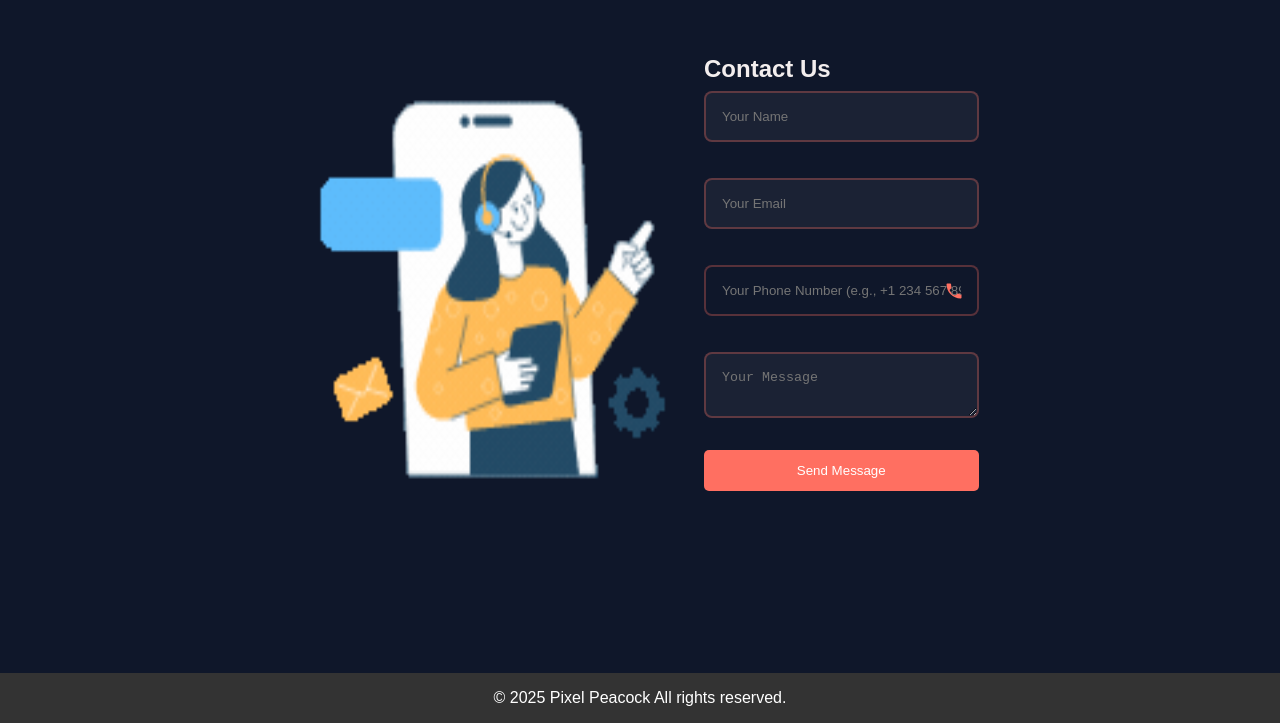
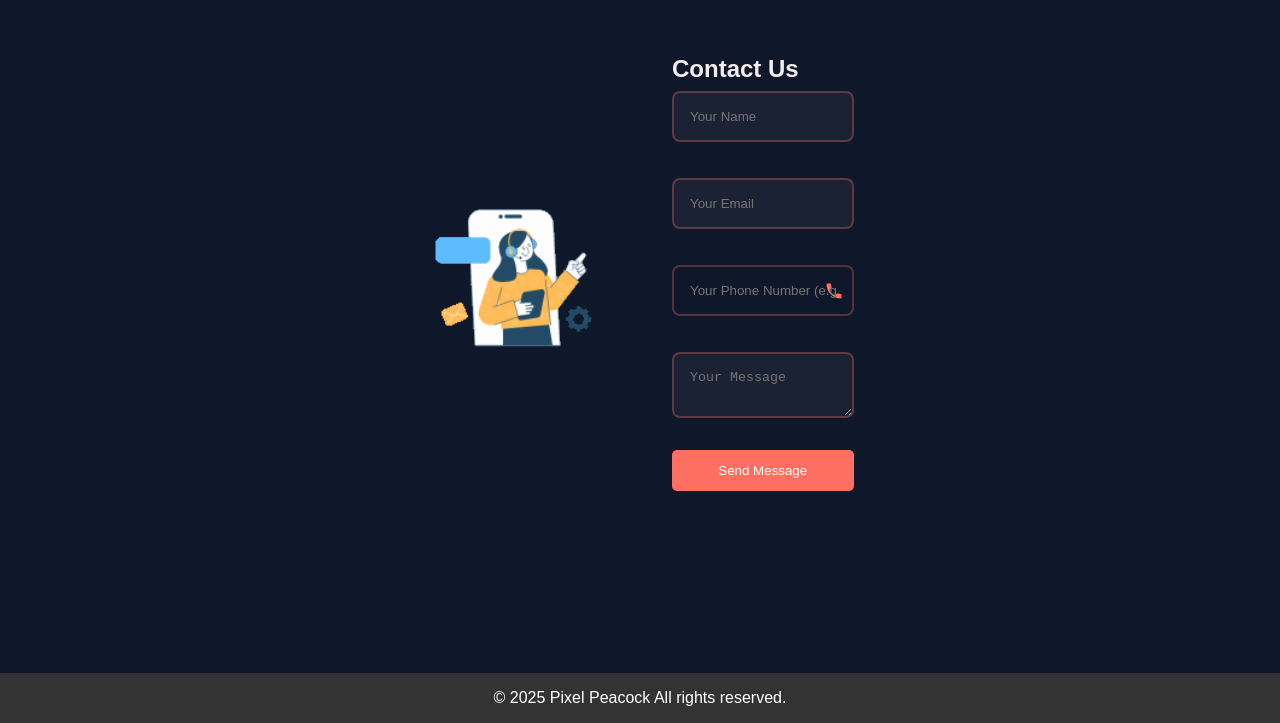
Before and after one commit to Devp314/pixelPeacock, a plain HTML site: page index.html in a window 1280 px wide. Shown: the part 2895-3618 px from the top of the page. Drawn offline with nearby package versions, Linux system fonts and the light colour scheme; a script that the page names is missing.

Commit message:
Update styles.css

```diff
--- a/styles/styles.css
+++ b/styles/styles.css
@@ -757,7 +757,7 @@ canvas {
   max-width: 50%;
 }
 
-.animation-container video {
+.animation-container img {
   width: 100%;
   height: auto;
   border-radius: 10px;
```
